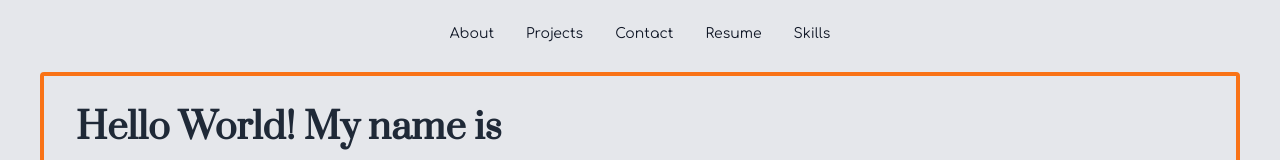
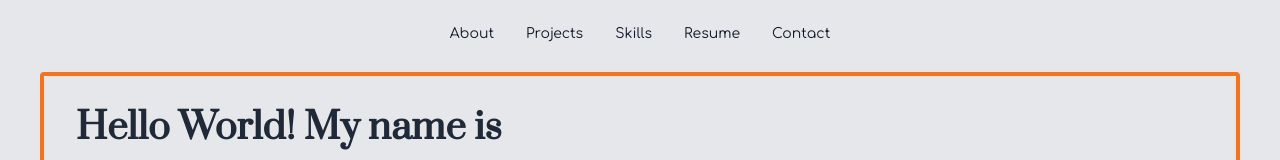
Before and after one commit to dans2177/Portfolio, a React (Create React App) app in the folder portfolio/: page / in a window 1280 px wide. Shown: the top 160 px of the page. Built offline with nearby package versions, Linux system fonts and the light colour scheme; a web font is replaced by a local one.

Commit message:
Update Navbar.jsx

```diff
--- a/portfolio/src/components/Navbar.jsx
+++ b/portfolio/src/components/Navbar.jsx
@@ -28,15 +28,14 @@ const Navbar = () => {
         >
           Projects
         </li>
-        <li className={navItemClass} onClick={() => scrollToSection("contact")}>
-          Contact
+        <li className={navItemClass} onClick={() => scrollToSection("skills")}>
+          Skills
         </li>
-
         <li className={navItemClass} onClick={() => scrollToSection("resume")}>
           Resume
         </li>
-        <li className={navItemClass} onClick={() => scrollToSection("skills")}>
-          Skills
+        <li className={navItemClass} onClick={() => scrollToSection("contact")}>
+          Contact
         </li>
       </ul>
     </nav>
```
